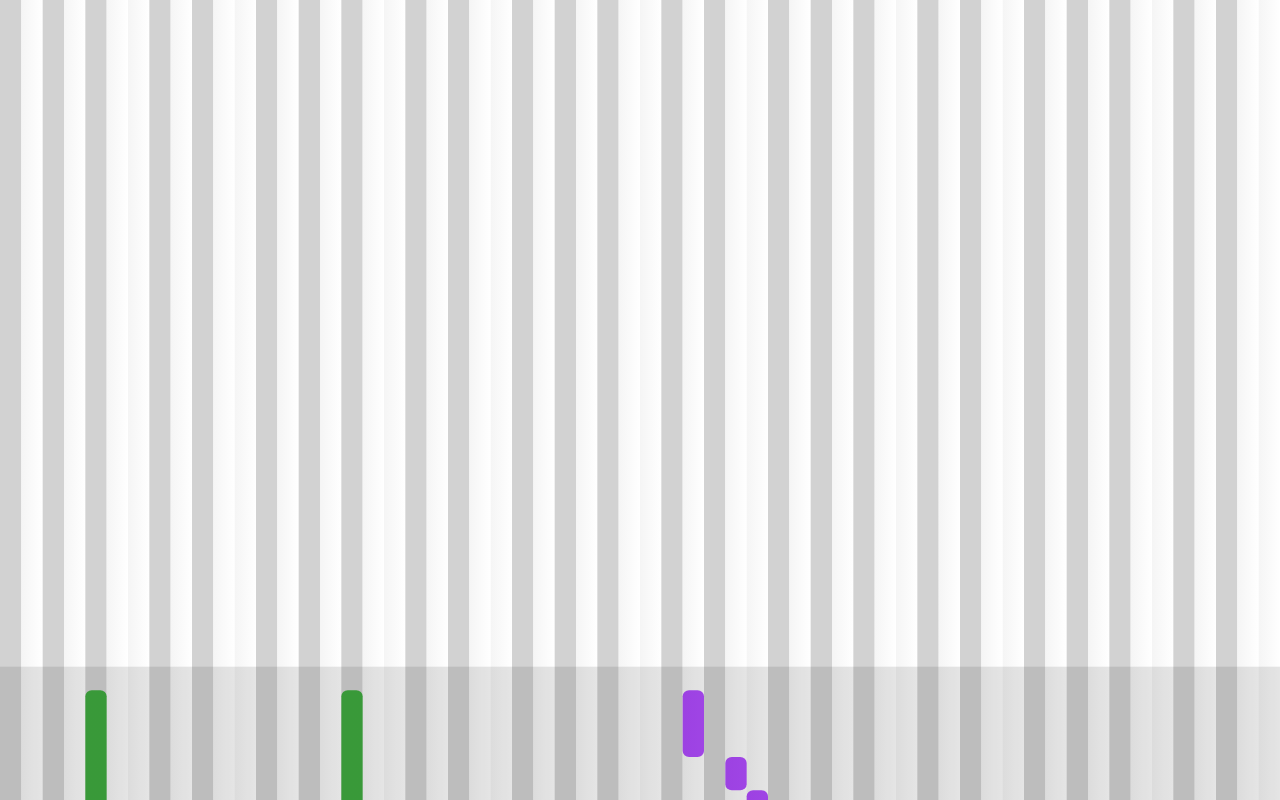
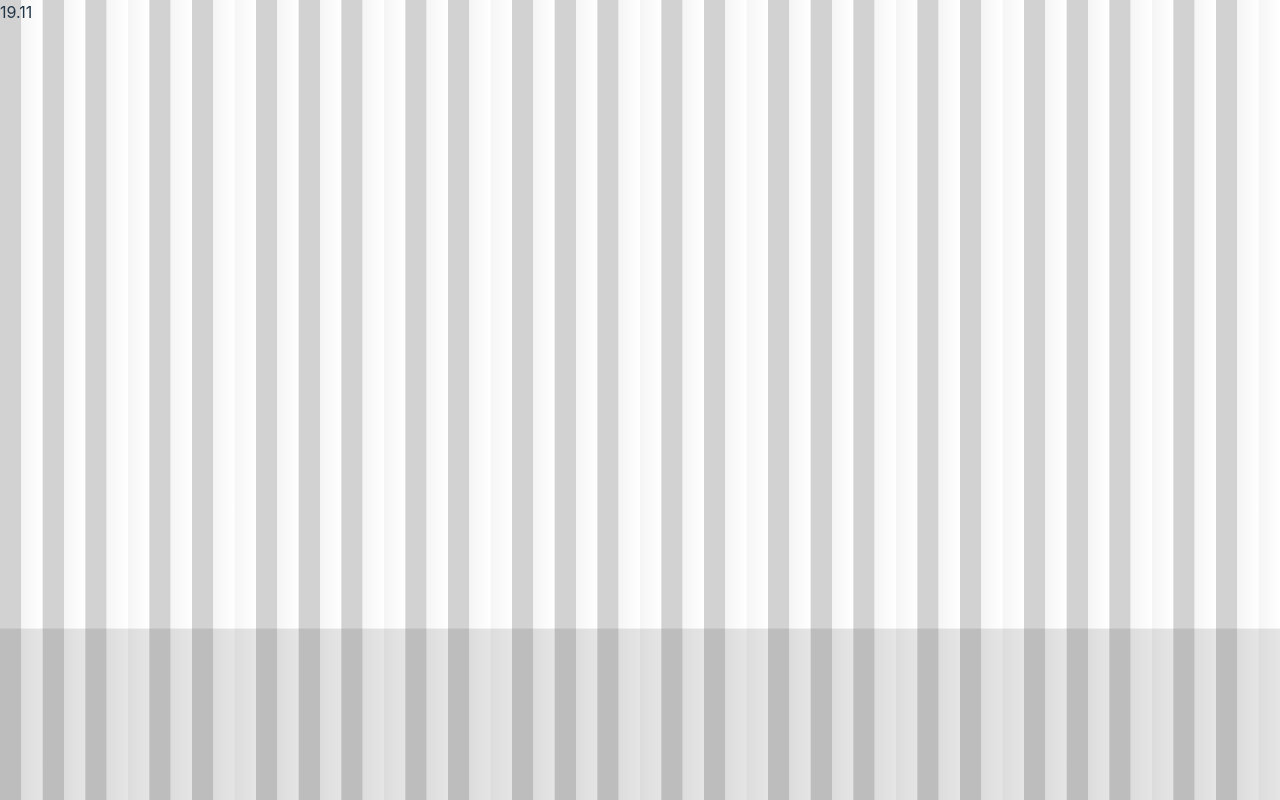
Before and after one commit to warrenfalk/pianoroll, a React (Vite) app: page / in a window 1280 px wide. Built offline with nearby package versions, Linux system fonts and the light colour scheme.

Commit message:
checkpoint, lots of improvement

```diff
--- a/src/App.tsx
+++ b/src/App.tsx
@@ -1,7 +1,10 @@
+import { useEffect, useState } from 'react';
 import './App.css'
 import {NoteEvent, PianoRoll} from './PianoRoll';
+import { TimeDisplay } from './TimeDisplay';
 
-function App() {
+const tempo = 144;
+const meter = 3; // beats per measure
 const notes: NoteEvent[] = [
   {start: 0.00, length: 1.00, note:   0, hand: 0},
   {start: 1.00, length: 1.00, note:   2, hand: 0},
@@ -16,9 +19,26 @@ function App() {
   {start: 7.00, length: 1.00, note:   2, hand: 0},
 ];
 
+function toAbsolute(notes: NoteEvent[]): readonly NoteEvent[] {
+  const beatsPerMinute = tempo;
+  const minutesPerBeat = 1 / beatsPerMinute;
+  const secondsPerBeat = minutesPerBeat * 60;
+  return notes.map(n => ({
+    ...n,
+    start: n.start * secondsPerBeat,
+    length: n.length * secondsPerBeat,
+  }))
+}
+
+const notes2 = toAbsolute(notes);
+
+function App() {
   return (
     <div className="App" style={{display: 'flex', flexDirection: 'column', flexGrow: 1, placeItems: 'stretch'}}>
-      <PianoRoll notes={notes} keys={60} shift={-30} lead={10} past={2} />
+      <div style={{position: 'absolute'}}>
+        <TimeDisplay tempo={tempo} />
+      </div>
+      <PianoRoll notes={notes2} keys={60} shift={-30} />
     </div>
   )
 }
--- a/src/PianoRoll.tsx
+++ b/src/PianoRoll.tsx
@@ -1,4 +1,5 @@
 import { useEffect, useRef } from "react";
+import { subscribePlaybackTime } from "./playbackTime";
 
 //export function iter<T>(i: Iterable<T>):
 
@@ -137,26 +138,20 @@ type PianoRollProps = {
   keys?: number,
   // shift by how many keys
   shift?: number,
-  // how many quarter notes of lead time to show
+  // how many seconds of the future to show
   lead?: number,
-  // how many quarter notes of the past to show
+  // how many seconds of the past to show
   past?: number,
 }
-export function PianoRoll({notes = [], keys = 88, lead = 10, past = 2, shift = -39}: PianoRollProps) {
+export function PianoRoll({notes = [], keys = 88, lead = 2.75, past = 0.75, shift = -39}: PianoRollProps) {
   const gRef = useRef<SVGGraphicsElement>(null);
   useEffect(() => {
-    function step(time: number) {
-      const t = time % 10000;
-      const y = t * 0.0023;
+    const unsub = subscribePlaybackTime(time => {
       const g = gRef.current;
       if (g)
-        g.style.transform = `translate(${-shift}px, ${0 + y}px)`;
-      const handle = window.requestAnimationFrame(step);
-      return () => {
-        window.cancelAnimationFrame(handle);
-      }
-    }
-    window.requestAnimationFrame(step);
+        g.style.transform = `translate(${-shift}px, ${time / 1000}px)`;
+    });
+    return unsub;
   }, [])
 
   return (
--- /dev/null
+++ b/src/TimeDisplay.tsx
@@ -0,0 +1,13 @@
+import { usePlaybackTime } from "./playbackTime";
+
+type TimeDisplayProps = {
+  tempo: number,
+}
+export function TimeDisplay({tempo}: TimeDisplayProps) {
+  const timeMs = usePlaybackTime()
+  const timeMinutes = (timeMs / 60000)
+  const timeBeats = timeMinutes * tempo;
+  return (
+    <div>{Math.round(timeBeats * 100) / 100}</div>
+  )
+}
--- /dev/null
+++ b/src/playbackTime.ts
@@ -0,0 +1,32 @@
+import { useEffect, useState } from "react";
+
+let playbackTime = 0;
+let playbackTimeSubscribers: readonly PlaybackTimeCallback[] = [];
+
+type PlaybackTimeCallback = (time: number) => void;
+type Unsubscribe = () => void
+
+function onTimeChange(now: number) {
+  playbackTime = now % 12000; // loop 12 seconds
+  for (const sub of playbackTimeSubscribers) {
+    sub(playbackTime);
+  }
+  window.requestAnimationFrame(onTimeChange);
+}
+window.requestAnimationFrame(onTimeChange);
+
+export function subscribePlaybackTime(callback: PlaybackTimeCallback): Unsubscribe {
+  playbackTimeSubscribers = [...playbackTimeSubscribers, callback];
+  return () => {
+    playbackTimeSubscribers = playbackTimeSubscribers.filter(cb => cb !== callback);
+  }
+}
+
+export function usePlaybackTime() {
+  const [time, setTime] = useState<number>(playbackTime);
+  useEffect(() => {
+    const unsub = subscribePlaybackTime((now) => {setTime(now)});
+    return unsub;
+  }, []);
+  return time;
+}
```
Lines whose indentation alone changed are shown as unchanged.
